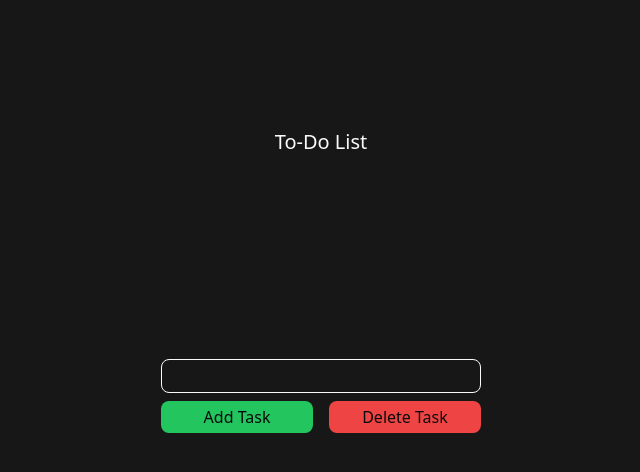
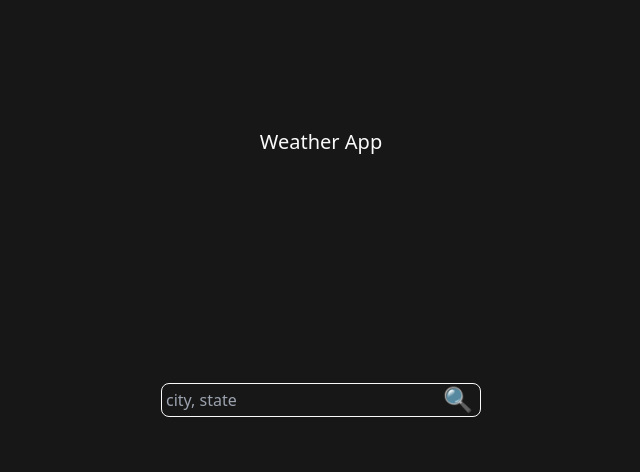
Before and after one commit to mshortcodes/mini-projects, a React (Vite) app: page / in a window 1280 px wide. Shown: the top 472 px of the page, without its empty margins (319-959 px from the left). Built offline with nearby package versions, Linux system fonts and the light colour scheme.

Commit message:
Add weather app

```diff
--- a/src/App.jsx
+++ b/src/App.jsx
@@ -9,9 +9,9 @@ function App() {
 	return (
 		<>
 			{/* <Home /> */}
-			<ToDoList />
+			{/* <ToDoList /> */}
 			{/* <TicTacToe /> */}
-			{/* <WeatherApp /> */}
+			<WeatherApp />
 			{/* <CurrencyConverter /> */}
 		</>
 	);
--- a/src/components/ToDoList.jsx
+++ b/src/components/ToDoList.jsx
@@ -60,9 +60,7 @@ function ToDoList() {
 						</button>
 					</div>
 
-					<ul
-						id='taskList'
-						className='list-inside list-disc mt-2 h-0'>
+					<ul className='list-inside list-disc mt-2 h-0'>
 						{tasks.map((task, index) => (
 							<li key={index} className='text-neutral-50'>
 								{task}
--- a/src/components/WeatherApp.jsx
+++ b/src/components/WeatherApp.jsx
@@ -1,4 +1,75 @@
-function WeatherApp() {
+import { useState } from 'react';
+
+const apiKey = 'bdae93b08c4f760b6b5bb77ea39da727';
+const country = 'US';
+
+const convertTemp = (kelvin) => {
+	return Math.round((kelvin - 273.15) * (9 / 5) + 32);
+};
+
+const WeatherApp = () => {
+	// store location input value
+	const [locationInput, setLocationInput] = useState('');
+	// store weather data
+	const [weatherData, setWeatherData] = useState(null);
+
+	// event handler to change location input value
+	const handleLocationChange = (e) => {
+		setLocationInput(e.target.value);
+	};
+
+	// event handler for clicking magnifying glass
+	const handleSearch = async () => {
+		// get city, state from location input
+		const [city, state] = locationInput
+			.split(',')
+			.map((item) => item.trim());
+
+		// make API request if city and state are provided
+		if (city && state) {
+			getWeather(city, state);
+		}
+	};
+
+	// event handler for pressing enter
+	const handleKeyDown = (e) => {
+		if (e.key === 'Enter') {
+			handleSearch();
+		}
+	};
+
+	// function to fetch weather data
+	const getWeather = async (city, state) => {
+		try {
+			// API URL to get longitude and latitude
+			const geocodingApiUrl = `https://api.openweathermap.org/geo/1.0/direct?q=${city},${state},${country}&limit=1&appid=${apiKey}`;
+			const geocodingResponse = await fetch(geocodingApiUrl);
+
+			if (!geocodingResponse.ok) {
+				throw new Error('Failed to fetch longitude and latitude');
+			}
+
+			// convert response to JSON object
+			const geocodingData = await geocodingResponse.json();
+			const { lat, lon } = geocodingData[0];
+
+			// API URL to get weather data
+			const weatherApiUrl = `https://api.openweathermap.org/data/2.5/weather?lat=${lat}&lon=${lon}&appid=${apiKey}`;
+
+			const weatherDataResponse = await fetch(weatherApiUrl);
+
+			if (!weatherDataResponse.ok) {
+				throw new Error('Failed to fetch weather data');
+			}
+
+			// convert response to JSON object and update weatherData state
+			setWeatherData(await weatherDataResponse.json());
+		} catch (error) {
+			// Handle errors
+			console.error(error.message);
+		}
+	};
+
 	return (
 		<>
 			<h1 className='text-neutral-50 text-xl text-center pt-32 absolute w-screen'>
@@ -9,20 +80,36 @@ function WeatherApp() {
 				<div className='flex-1 max-w-xs flex flex-col justify-center'>
 					<div className='relative'>
 						<input
+							value={locationInput}
+							onChange={handleLocationChange}
+							onKeyDown={handleKeyDown}
 							placeholder='city, state'
 							className='w-full border border-neutral-50 bg-transparent p-1 rounded-lg text-neutral-50'></input>
-						<div className='absolute right-2 top-0 cursor-pointer text-2xl'>
+						<div
+							onClick={handleSearch}
+							className='absolute right-2 top-0 cursor-pointer text-2xl'>
 							🔍
 						</div>
 					</div>
-					<p className='text-neutral-50 text-center'>Hercules</p>
-					<p className='text-neutral-50 text-5xl text-center'>60°</p>
-					<div className='text-8xl text-center pb-2'>🌦️</div>
-					<p className='text-neutral-50 text-center'>broken clouds</p>
+					{weatherData && (
+						<>
+							<p>{console.log('test')}</p>
+							<p className='text-neutral-50 text-center'>
+								{weatherData.name}
+							</p>
+							<p className='text-neutral-50 text-5xl text-center'>
+								{convertTemp(weatherData.main.temp)}­°F
+							</p>
+							<div className='text-8xl text-center pb-2'>🌦️</div>
+							<p className='text-neutral-50 text-center'>
+								{weatherData.weather[0].description}
+							</p>
+						</>
+					)}
 				</div>
 			</div>
 		</>
 	);
-}
+};
 
 export default WeatherApp;
```
